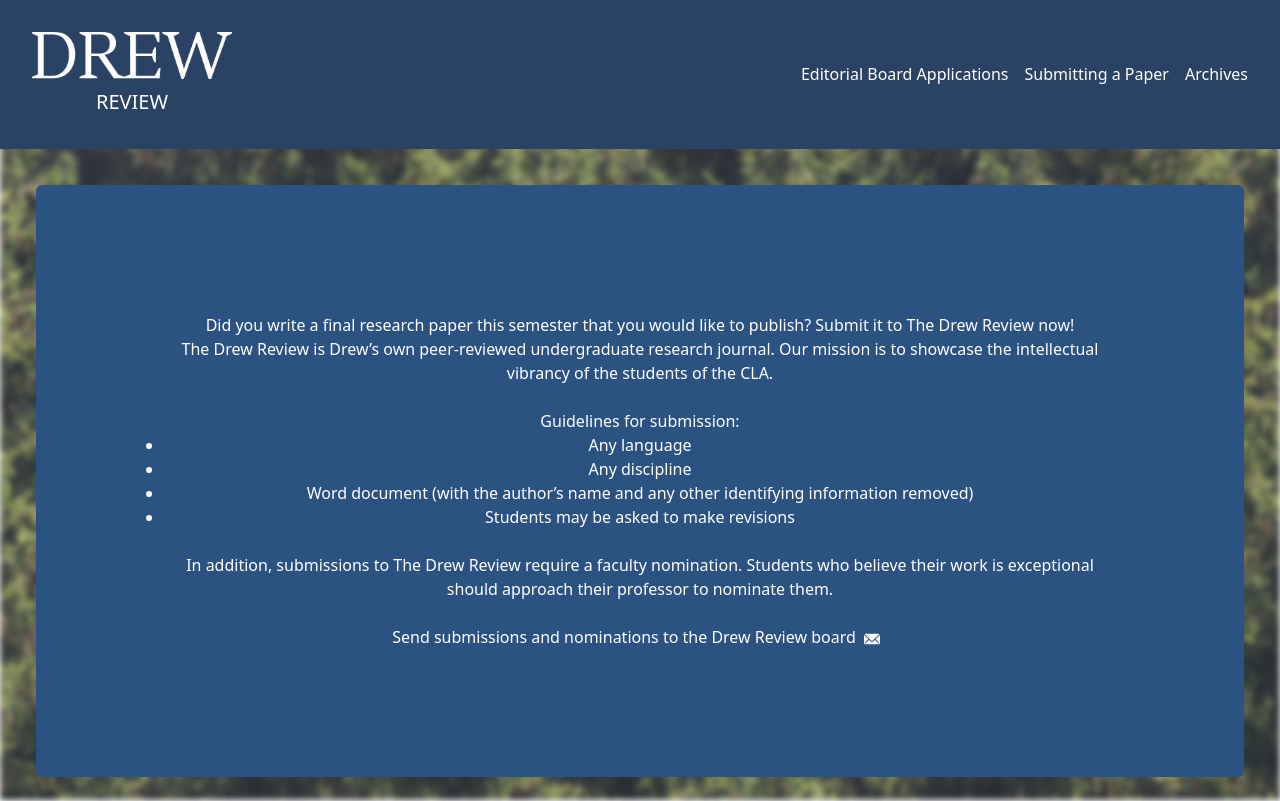
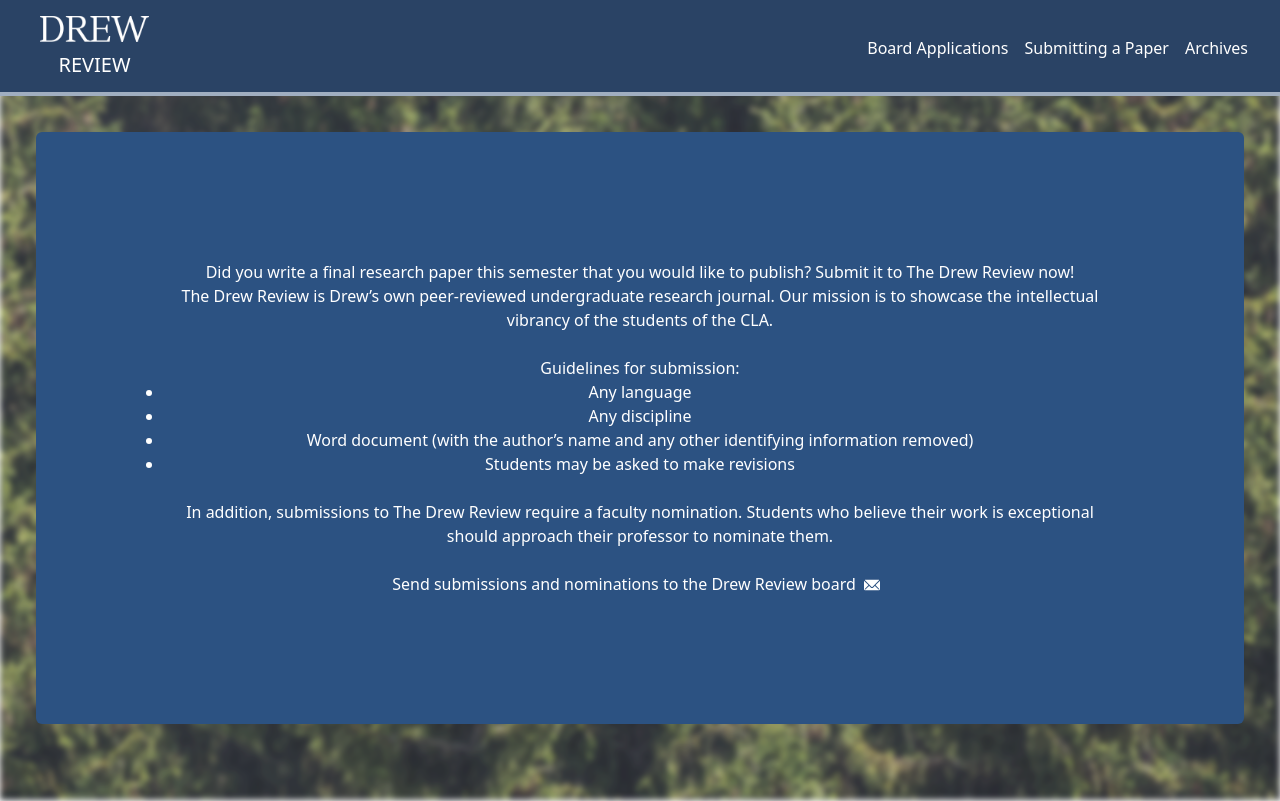
Before and after one commit to NullDefault/DrewReview, a Next.js app: page /submissions in a window 1280 px wide. Shown: the top 801 px of the page. Built offline with nearby package versions, Linux system fonts and the light colour scheme; no server answers.

Commit message:
made header significantly smaller

```diff
--- a/src/components/TopNavBar/NavBarContainer.js
+++ b/src/components/TopNavBar/NavBarContainer.js
@@ -8,9 +8,10 @@
       justify="space-between"
       wrap="wrap"
       w="100%"
-      p={8}
       bg={"blue.800"}
       color={"blue.800"}
+      borderBottomWidth={4}
+      borderBottomColor={"gray.400"}
       {...props}
     >
       {children}
--- a/src/components/TopNavBar/index.js
+++ b/src/components/TopNavBar/index.js
@@ -10,15 +10,15 @@
   const [isOpen, setIsOpen] = useState(false);
   const toggle = () => setIsOpen(!isOpen);
   const navLinks = [
-    <MenuItem to="/boardApplications">Editorial Board Applications</MenuItem>,
+    <MenuItem to="/boardApplications">Board Applications</MenuItem>,
     <MenuItem to="/submissions">Submitting a Paper</MenuItem>,
     <MenuItem to="/">Archives</MenuItem>,
   ];
   const navChildren = [children, navLinks];
 
   return (
-    <NavBarContainer>
-      <Logo w={isMobile ? "75px" : "200px"} />
+    <NavBarContainer pb={1} px={8} pt={2}>
+      <Logo w={isMobile ? "75px" : "125px"} p={2}/>
       <MenuToggle toggle={toggle} isOpen={isOpen} />
       <MenuLinks isOpen={isOpen} children={navChildren} />
     </NavBarContainer>
```
